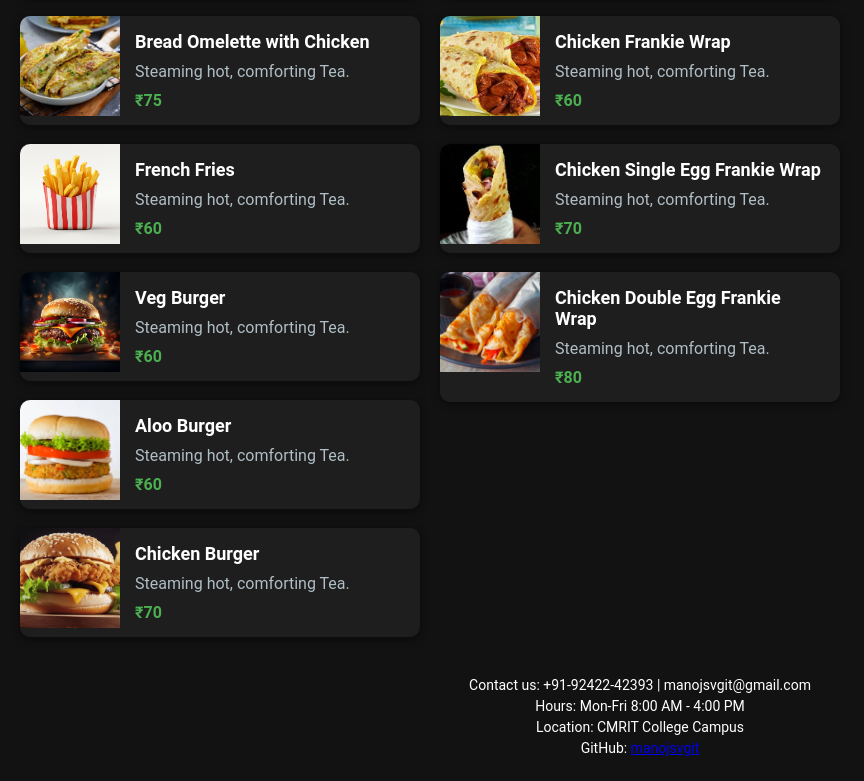
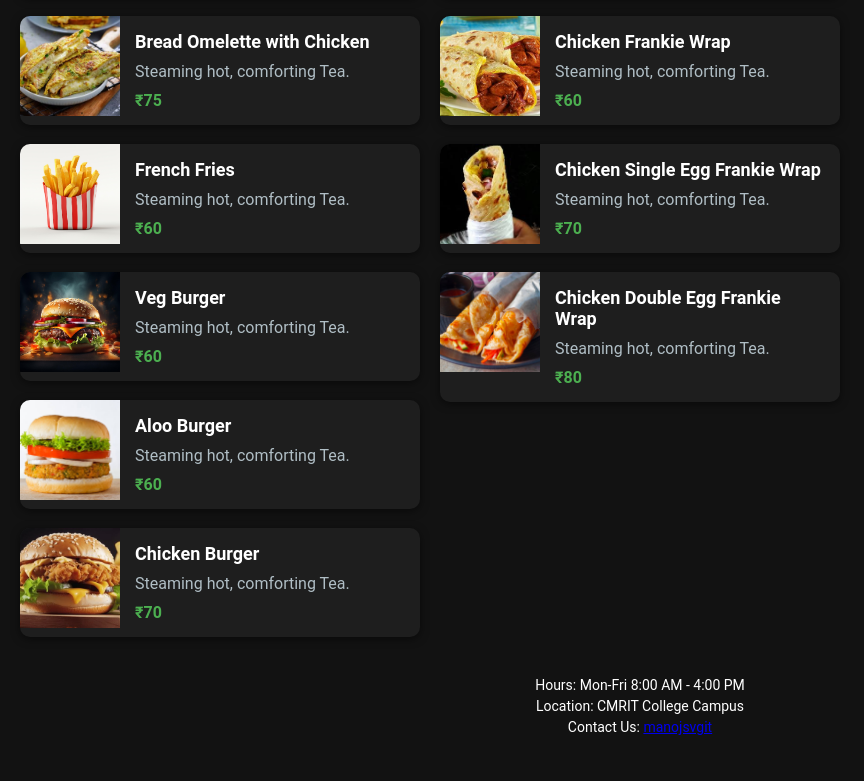
Before and after one commit to manojsvgit/CafeCorner, a plain HTML site: page index.html in a window 1280 px wide. Shown: the part 3991-4772 px from the top of the page, without its empty margins (0-864 px from the left). After the commit the page ends 4751 px from the top, so only its background shows below. Drawn offline with Linux system fonts and the light colour scheme.

Commit message:
added my website link

```diff
--- a/index.html
+++ b/index.html
@@ -728,10 +728,9 @@
 
     <!-- Footer Section -->
     <footer class="footer">
-      <p>Contact us: +91-92422-42393 | manojsvgit@gmail.com</p>
       <p>Hours: Mon-Fri 8:00 AM - 4:00 PM</p>
       <p>Location: CMRIT College Campus</p>
-      <p>GitHub: <a href="https://github.com/manojsvgit" target="_blank">manojsvgit</a></p>
+      <p>Contact Us: <a href="https://manojsvgit.github.io/Portfolio/" target="_blank">manojsvgit</a></p>
     </footer>
   </body>
 </html>
```
